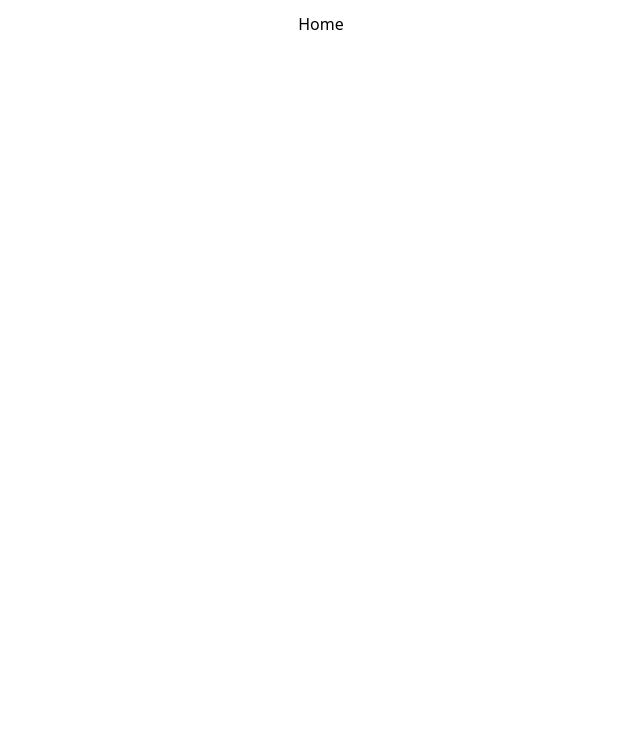
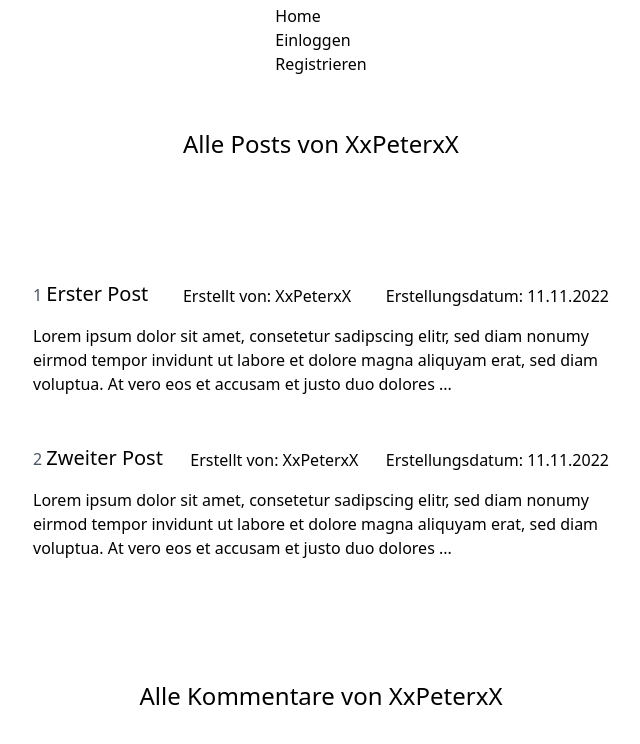
Before and after one commit to RingoDev/se-forum-frontend, a React (Create React App) app: page /user/1 in a window 1280 px wide. Before the commit this address had no page. Shown: the top 744 px of the page, without its empty margins (319-959 px from the left). Built offline with nearby package versions, Linux system fonts and the light colour scheme.

Commit message:
Added user, login and register components - adds detailed user view for user's posts - adds mock UI for logging in and registering - TODOs outline further proceedings

```diff
--- a/src/App.tsx
+++ b/src/App.tsx
@@ -3,6 +3,9 @@ import { BrowserRouter as Router, Link, Route, Routes } from "react-router-dom";
 import Posts from "./components/Posts";
 import DetailedPost from "./components/DetailedPost";
 import { CommentT, PostT, UserT } from "./types";
+import LoginForm from "./components/LoginForm";
+import RegisterForm from "./components/RegisterForm";
+import DetailedUser from "./components/DetailedUser";
 
 const exampleUser: UserT = {
   id: 1,
@@ -60,16 +63,25 @@ export default function App() {
   return (
     <Router>
       <div>
-        <nav className={"flex flex-row justify-center items-center h-12"}>
+        <nav className={"flex flex-row justify-center items-center h-20"}>
           <ul>
             <li>
               <Link to="/">Home</Link>
+            </li>
+            <li>
+              <Link to="/login">Einloggen</Link>
+            </li>
+            <li>
+              <Link to="/register">Registrieren</Link>
             </li>
           </ul>
         </nav>
         <Routes>
           <Route path="/" element={<Posts posts={posts} />} />
           <Route path="/:id" element={<DetailedPost posts={posts} />} />
+          <Route path="/user/:id" element={<DetailedUser posts={posts} />} />
+          <Route path="/login" element={<LoginForm />} />
+          <Route path="/register" element={<RegisterForm />} />
         </Routes>
       </div>
     </Router>
--- a/src/components/DetailedPost.tsx
+++ b/src/components/DetailedPost.tsx
@@ -80,7 +80,7 @@ export default function DetailedPost({ posts }: Props) {
     <div className={"max-w-2xl p-12 mx-auto"} ref={inputRef}>
       <h1 className={"text-2xl text-center mb-4"}>{post.title}</h1>
       <div className={"text-end mb-8"}>
-        erstellt von: {post.user.username} am {post.creationTime}
+        erstellt von: <Link className={"text-blue-700"} to={"/user/" + post.user.id}>{post.user.username}</Link> am {post.creationTime}
       </div>
       <div>{post.content}</div>
       <div className={"flex flex-row justify-between"}>
--- /dev/null
+++ b/src/components/DetailedUser.tsx
@@ -0,0 +1,33 @@
+import React from "react";
+import { Link, useParams } from "react-router-dom";
+import { PostT } from "../types";
+import Posts from "./Posts";
+import CommentInput from "./CommentInput";
+import Comment from "./Comment";
+
+interface Props {
+    posts: PostT[];
+}
+
+export default function DetailedUser({ posts }: Props) {
+    const userId = Number(useParams().id);
+    const userPosts = posts.filter((p) => p.user.id === userId);
+    /*
+    TODO: Fehleranfällig, wenn Nutzer keinen einzigen Post erstellt hat. API zur Abfrage eines Nutzers fehlt jedoch.
+    Evtl. später ergänzen.
+     */
+    const userName = userPosts[0].user.username;
+
+    return (
+        <>
+            <div className={"max-w-2xl p-12 mx-auto"}>
+                <h1 className={"text-2xl text-center"}>Alle Posts von {userName}</h1>
+            </div >
+            <Posts posts={userPosts} />
+            {/*TODO: Evtl. Kommentare anzeigen lassen? API dazu fehlt dazu jedoch auch, außer Iteration durch alle Posts.*/}
+            <div className={"max-w-2xl p-12 mx-auto"}>
+                <h1 className={"text-2xl text-center"}>Alle Kommentare von {userName}</h1>
+            </div >
+        </>
+    )
+}
--- /dev/null
+++ b/src/components/LoginForm.tsx
@@ -0,0 +1,56 @@
+import React from "react";
+import { Link } from "react-router-dom";
+import { PostT } from "../types";
+import { useRef, useState, useEffect } from "react";
+
+const handleSubmit = async (e: { preventDefault: () => void; }) => {
+    e.preventDefault();
+
+    //TODO: axios submit to backend
+    //TODO: security
+    //TODO: hide typed password
+}
+
+export default function LoginForm() {
+    return (
+        <>
+            <div className={"max-w-2xl p-12 mx-auto"}>
+                <h1 className={"text-2xl text-center"}>Einloggen</h1>
+            </div >
+            <main className={"flex justify-center items-center h-screen"}>
+                <form onSubmit={handleSubmit}>
+                    <div className={"w-96 p-6 items-center justify-center h-screen"}>
+                        <label htmlFor={"username"} className={"text-black-700"}>Benutzername</label>
+                        <input
+                            className={"w-full py-2 bg-gray-100 text-gray-500 px-1 outline-none mb-4"}
+                            type={"username"}
+                        />
+                        <label htmlFor={"password"} className={"text-black-700"}>Passwort</label>
+                        <input
+                            className={"w-full py-2 bg-gray-100 text-gray-500 px-1 outline-none mb-4"}
+                            type={"password"}
+                        />
+                        <input
+                            id={"remember"}
+                            className={"mb-6"}
+                            type={"checkbox"}
+                        />
+                        <label htmlFor={"remember"} className={"text-gray-700"}>Login merken</label>
+                        <button
+                            type={"submit"}
+                            className={
+                                "bg-blue-500 w-full text-gray-100 py-2 rounded hover:bg-blue-600 transition-colors mb-8"}>
+                            Einloggen
+                        </button>
+                        <p className={"mb-2"}>
+                            Neu im Forum?<br/>
+                            <span className={"line text-blue-600"}>
+                                <Link to={"/register"}>Registrieren</Link>
+                            </span>
+                        </p>
+                    </div>
+                </form>
+            </main>
+        </>
+    );
+}
--- a/src/components/Posts.tsx
+++ b/src/components/Posts.tsx
@@ -17,6 +17,7 @@ export default function Posts({ posts }: Props) {
                 <span className={"text-gray-600"}>{p.id} </span>
                 <span className={"text-xl"}>{p.title}</span>
               </div>
+              <p>Erstellt von: {p.user.username}</p>
               <p>Erstellungsdatum: {p.creationTime}</p>
             </div>
             <p>{p.content.substring(0, 200)}...</p>
--- /dev/null
+++ b/src/components/RegisterForm.tsx
@@ -0,0 +1,56 @@
+import React from "react";
+import { Link } from "react-router-dom";
+import { PostT } from "../types";
+import { useRef, useState, useEffect } from "react";
+
+const handleSubmit = async (e: { preventDefault: () => void; }) => {
+    e.preventDefault();
+
+    //TODO: axios submit to backend
+    //TODO: security
+    //TODO: hide typed password
+    //TODO: password validation
+}
+
+export default function RegisterForm() {
+    return (
+        <>
+            <div className={"max-w-2xl p-12 mx-auto"}>
+                <h1 className={"text-2xl text-center"}>Registrieren</h1>
+            </div >
+            <main className={"flex justify-center items-center h-screen"}>
+                <form onSubmit={handleSubmit}>
+                    <div className={"w-96 p-6 items-center justify-center h-screen"}>
+                        <label htmlFor={"username"} className={"text-black-700"}>Benutzername</label>
+                        <input
+                            className={"w-full py-2 bg-gray-100 text-gray-500 px-1 outline-none mb-4"}
+                            type={"username"}
+                        />
+                        <label htmlFor={"password"} className={"text-black-700"}>Passwort</label>
+                        <input
+                            className={"w-full py-2 bg-gray-100 text-gray-500 px-1 outline-none mb-4"}
+                            type={"password"}
+                        />
+                        <label htmlFor={"password-check"} className={"text-black-700"}>Passwort wiederholen</label>
+                        <input
+                            className={"w-full py-2 bg-gray-100 text-gray-500 px-1 outline-none mb-4"}
+                            type={"password-check"}
+                        />
+                        <button
+                            type={"submit"}
+                            className={
+                                "bg-blue-500 w-full text-gray-100 py-2 rounded hover:bg-blue-600 transition-colors mb-8"}>
+                            Registrieren
+                        </button>
+                        <p className={"mb-2"}>
+                            Bereits Mitglied im Forum?<br/>
+                            <span className={"line text-blue-600"}>
+                                <Link to={"/login"}>Einloggen</Link>
+                            </span>
+                        </p>
+                    </div>
+                </form>
+            </main>
+        </>
+    );
+}
```
